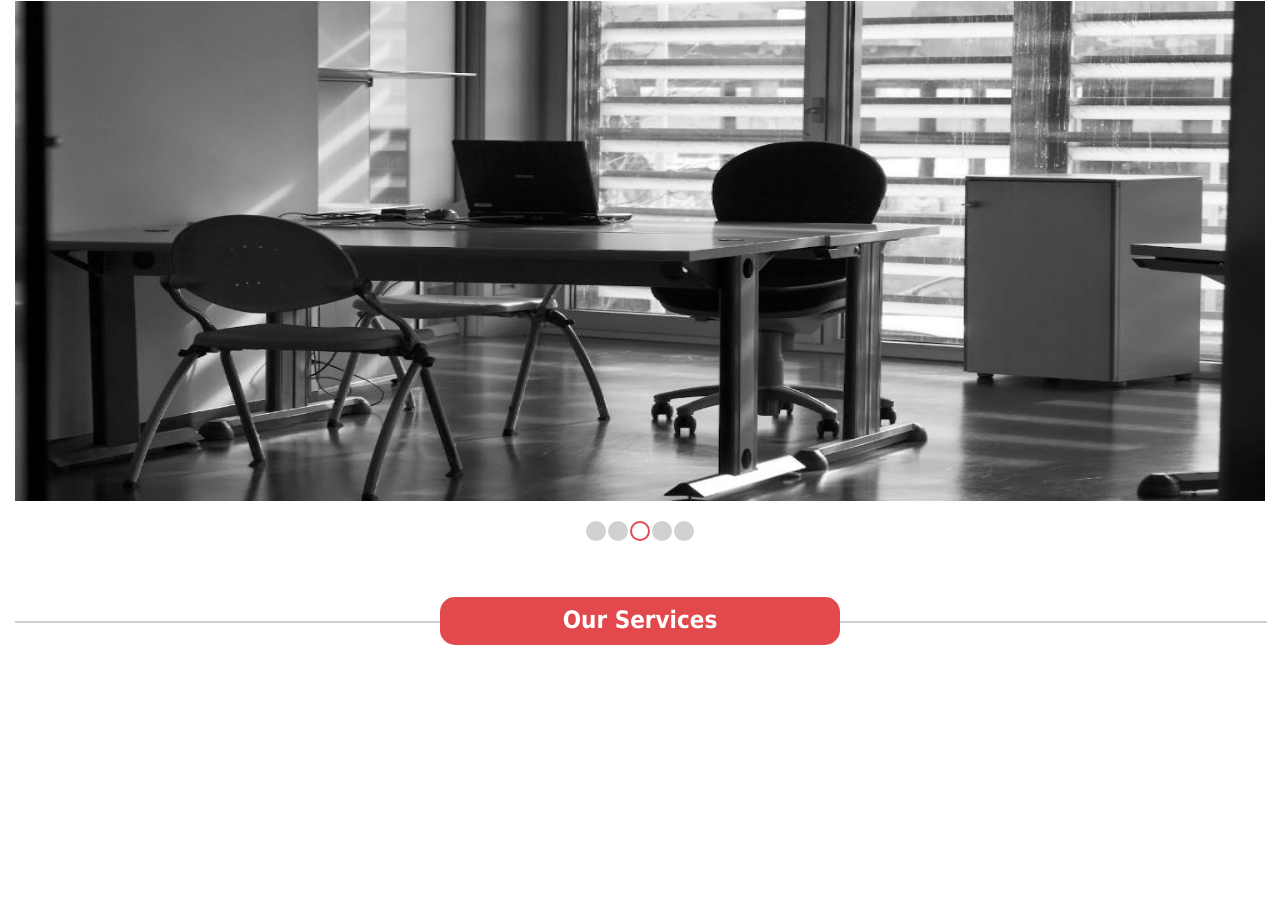
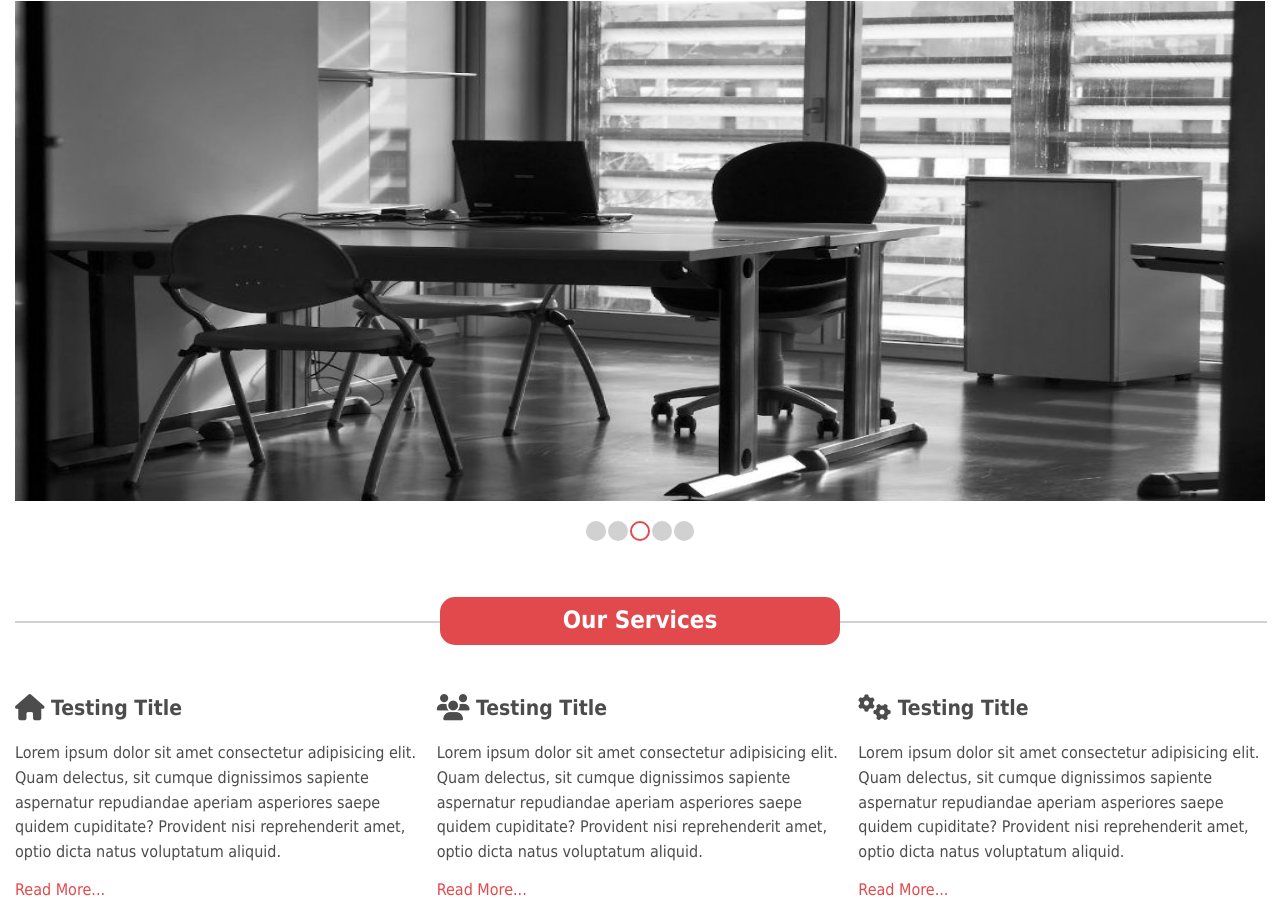
Before and after one commit to mostafafinal/sass-project, a website: page index.html in a window 1280 px wide. Shown: the part 289-1188 px from the top of the page. Before the commit the page ends 954 px from the top, so only its background shows below. Drawn offline with nearby package versions, Linux system fonts and the light colour scheme; files that its build step writes are made by us from their sources.

Commit message:
Completing the services section

```diff
--- a/css/scss/pages/_home.scss
+++ b/css/scss/pages/_home.scss
@@ -35,3 +35,29 @@
         }
     }
 }
+
+.services {
+    display: flex;
+    margin-top: 30px;
+    .service-box {
+        width: math(100% / 3);
+        &:not(:last-of-type) {
+            margin-right: 15px;
+        }
+        h3 {
+            color: rgba(black, .7);
+            font: {
+                size: 21px;
+                weight: bold;
+            }
+        }
+        p {
+            line-height: 1.55;
+            color: rgba(black, .7);
+        }
+        a {
+            text-decoration: none;
+            color: $redColor;
+        }
+    }
+}
--- a/index.html
+++ b/index.html
@@ -4,6 +4,7 @@
     <meta charset="UTF-8" />
     <meta name="viewport" content="width=device-width, initial-scale=1.0" />
     <title>Compresion</title>
+    <link rel="stylesheet" href="css/all.min.css" />
     <link rel="stylesheet" href="css/normalize.css" />
     <link rel="stylesheet" href="css/global.css" />
     <link rel="stylesheet" href="css/homepage.css" />
@@ -51,6 +52,38 @@
         <div class="bordered-head">
           <h2>Our Services</h2>
         </div>
+        <div class="services">
+          <div class="service-box">
+            <h3><i class="fa fa-home fa-lg"></i> Testing Title</h3>
+            <p>
+              Lorem ipsum dolor sit amet consectetur adipisicing elit. Quam
+              delectus, sit cumque dignissimos sapiente aspernatur repudiandae
+              aperiam asperiores saepe quidem cupiditate? Provident nisi
+              reprehenderit amet, optio dicta natus voluptatum aliquid.
+            </p>
+            <a href="#">Read More...</a>
+          </div>
+          <div class="service-box">
+            <h3><i class="fa fa-users fa-lg"></i> Testing Title</h3>
+            <p>
+              Lorem ipsum dolor sit amet consectetur adipisicing elit. Quam
+              delectus, sit cumque dignissimos sapiente aspernatur repudiandae
+              aperiam asperiores saepe quidem cupiditate? Provident nisi
+              reprehenderit amet, optio dicta natus voluptatum aliquid.
+            </p>
+            <a href="#">Read More...</a>
+          </div>
+          <div class="service-box">
+            <h3><i class="fa fa-gears fa-lg"></i> Testing Title</h3>
+            <p>
+              Lorem ipsum dolor sit amet consectetur adipisicing elit. Quam
+              delectus, sit cumque dignissimos sapiente aspernatur repudiandae
+              aperiam asperiores saepe quidem cupiditate? Provident nisi
+              reprehenderit amet, optio dicta natus voluptatum aliquid.
+            </p>
+            <a href="#">Read More...</a>
+          </div>
+        </div>
       </div>
     </div>
     <!-- End Services -->
```
Also changed, not shown: css/all.min.css (added), css/homepage.css, 1 other file.
